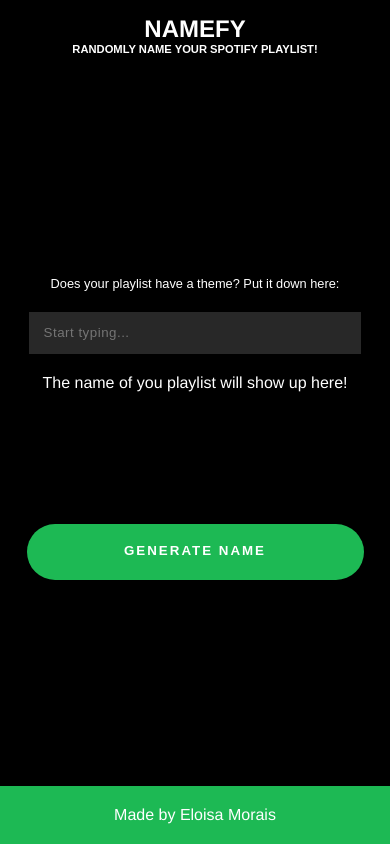
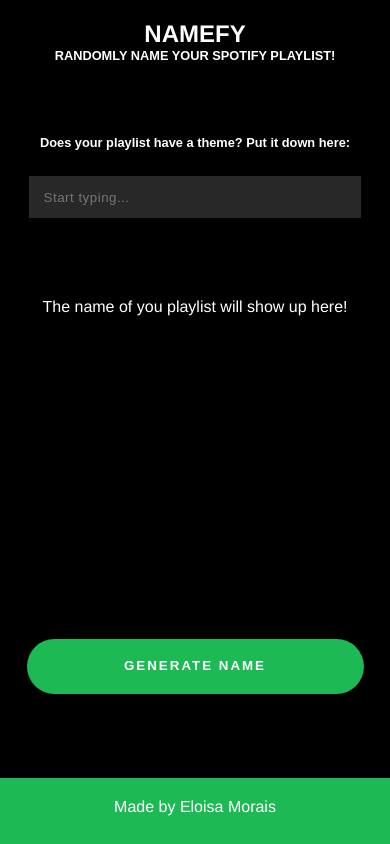
Before and after one commit to eloisasmorais/eloisasmorais.github.io, a PHP site: page / in a window 390 px wide. Run offline with PHP 8.4, Linux system fonts and the light colour scheme.

Commit message:
Fixed flexbox problems.

```diff
--- a/Namefy/index.html
+++ b/Namefy/index.html
@@ -19,8 +19,8 @@
             <div id="playlist-name">
                 <p>The name of you playlist will show up here!</p>
             </div>
-            <button class="btn" onclick="generateName()">Generate Name</button>
         </section>
+        <button class="btn" onclick="generateName()">Generate Name</button>
         <footer class="footer">
             <p>Made by <a href="http://github.com/eloisasmorais">Eloisa Morais</a></p>
         </footer>
--- a/Namefy/style.css
+++ b/Namefy/style.css
@@ -16,7 +16,7 @@ h1, h2, h3, h4, h5, h6, button {
     display: flex;
     flex-direction: column;
     align-items: center;
-    justify-content: flex-start;
+    justify-content: space-around;
     font-family: sans-serif;
     background-color: #000;
     color: #fff;
@@ -29,11 +29,13 @@ h1, h2, h3, h4, h5, h6, button {
 
 .header {
     text-align: center;
+    height: auto;
+    margin-top: 20px;
+    margin-bottom: 35px;
     /* position: relative;
     top: 5vh; */
     /* height: auto;
     margin-bottom: 160px; */
-    margin-top: 15px;
 }
 
 .title {
@@ -49,8 +51,6 @@ h1, h2, h3, h4, h5, h6, button {
     display: inline-block;
     width: 40%;
     text-align: center;
-    position: relative;
-    bottom: 15vh;
     padding: 0 20px;
 }
 
@@ -72,8 +72,12 @@ h1, h2, h3, h4, h5, h6, button {
 }
 
 #playlist-name {
-    display: inline-block;
-    height: 150px;
+    height: 100px;
+    margin-bottom: 150px;
+}
+
+#playlist-name p {
+    height: auto;
 }
 
 /* .generated {
@@ -90,6 +94,8 @@ h1, h2, h3, h4, h5, h6, button {
     font-weight: bold;
     background-color: #1DB954;
     color: #fff;
+    position: relative;
+    bottom: 10vh;
 }
 
 
@@ -132,16 +138,21 @@ and (max-width: 1200px) {
         width: 100%;
     }
 
+    .header {
+        margin-bottom: 70px;
+    }
+
     .title {
         font-size: 1.5em;
     }
 
     .subtitle  {
-        font-size: .7em;
+        font-size: .8em;
     }
 
     .functionality .label {
         font-size: .8em;
+        font-weight: bold;
     }
 
     .functionality {
@@ -152,8 +163,8 @@ and (max-width: 1200px) {
     #user-input {
         height: 40px;
         width: 90%;
-        margin-top: 20px;
-        margin-bottom: 20px;
+        margin-top: 25px;
+        margin-bottom: 80px;
         background-color: #282828;
         color: #fff;
         border: none;
```
